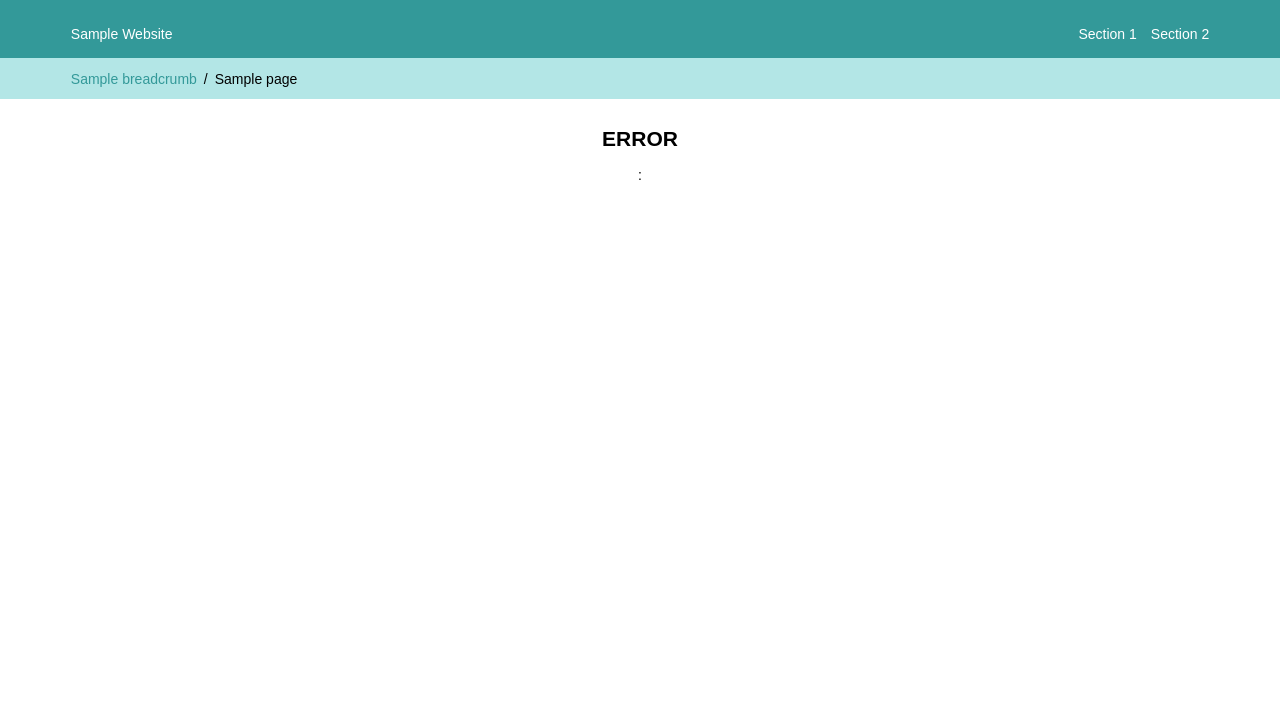
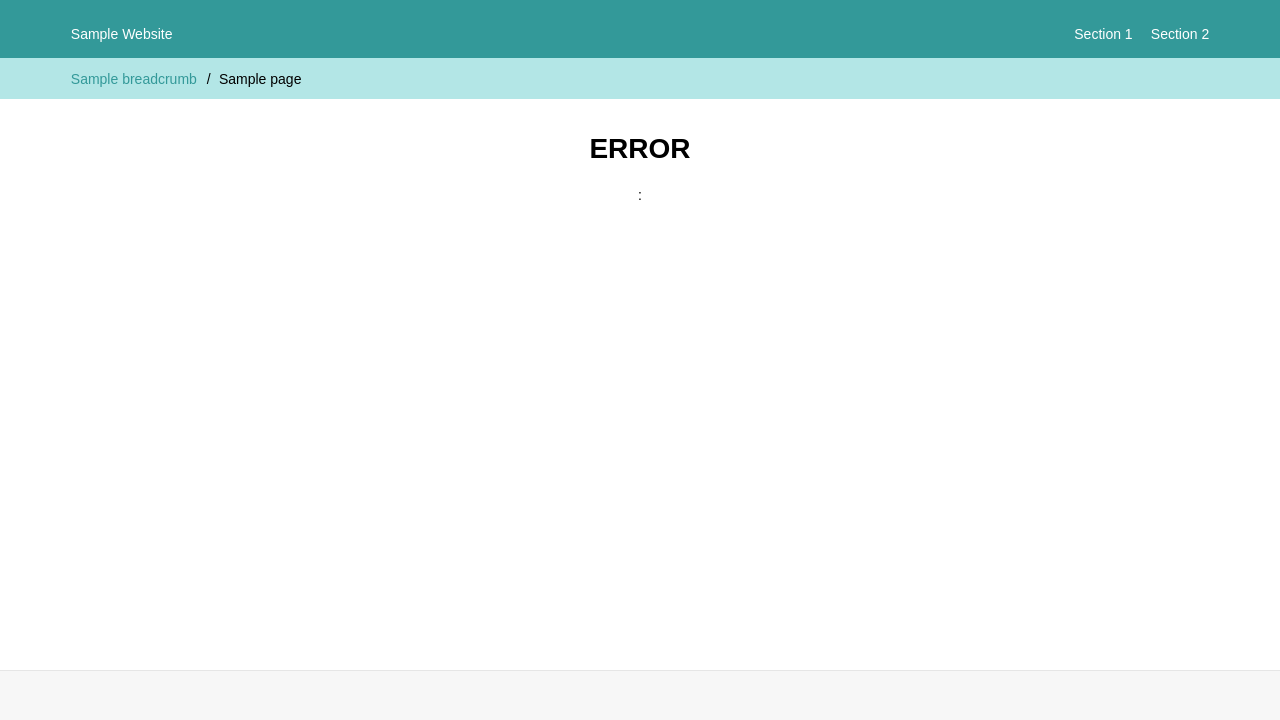
Before and after one commit to samuelbradshaw/flask-template, a Flask app: template main/templates/error.html in a window 1280 px wide. Shown: the top 720 px of the page. Run offline with Flask 2, Linux system fonts and the light colour scheme; the template is opened without the code that fills it: most values are stand-ins (such as "Sample title", 1, 10 or a date in 2020).

Commit message:
Various CSS style improvements

```diff
--- a/main/static/styles/base.css
+++ b/main/static/styles/base.css
@@ -1,6 +1,6 @@
 /* CUSTOM PROPERTIES */
 
-:root, :root[data-theme="light"] {
+:root, [data-theme="light"] {
   /* Light colors */
   --gray-97: hsl(0, 0%, 97%);
   --gray-95: hsl(0, 0%, 95%);
@@ -10,6 +10,7 @@
   --gray-50: hsl(0, 0%, 50%);
   --gray-20: hsl(0, 0%, 20%);
   --top-bar-bg: hsl(180, 50%, 40%);
+  --top-bar-text-color: hsl(0, 0%, 100%);
   --breadcrumbs-bar-bg: hsl(180, 50%, 80%);
   --page-bg: hsl(0, 0%, 100%);
   --text-color: hsl(0, 0%, 0%);
@@ -26,13 +27,14 @@
   --gray-50: hsl(0, 0%, 60%);
   --gray-20: hsl(0, 0%, 90%);
   --top-bar-bg: hsl(180, 50%, 50%);
+  --top-bar-text-color: hsl(0, 0%, 17%);
   --breadcrumbs-bar-bg: hsl(180, 50%, 20%);
   --page-bg: hsl(0, 0%, 17%);
   --text-color: var(--gray-20);
   --accent-color: hsl(180, 50%, 40%);
   --selection-color: hsl(180, 50%, 80%);
 }}
-:root[data-theme="dark"] {
+[data-theme="dark"] {
   /* Dark colors */
   --gray-97: hsl(0, 0%, 20%);
   --gray-95: hsl(0, 0%, 25%);
@@ -42,6 +44,7 @@
   --gray-50: hsl(0, 0%, 60%);
   --gray-20: hsl(0, 0%, 90%);
   --top-bar-bg: hsl(180, 50%, 50%);
+  --top-bar-text-color: hsl(0, 0%, 17%);
   --breadcrumbs-bar-bg: hsl(180, 50%, 20%);
   --page-bg: hsl(0, 0%, 17%);
   --text-color: var(--gray-20);
@@ -65,14 +68,14 @@
 
 html, body {
   margin: 0; padding: 0;
-  overflow-x: hidden;
   -webkit-text-size-adjust: 100%;
+  background-color: var(--page-bg);
 }
 html {
   font: 87.5% 'Arial', sans-serif; /* 14px (87.5% of 16px default browser font size) */
-  line-height: 1.3em;
+  line-height: 1.3;
   color: var(--text-color);
-  background-color: var(--page-bg);
+  background-color: var(--gray-97);
   padding-bottom: env(safe-area-inset-bottom);
 }
 
@@ -98,13 +101,18 @@
   display: inline-block;
 }
 #global-header a:hover { border-color: currentColor; }
-#global-header a.selected { border-color: currentColor; font-weight: bold; }
+#global-header a.selected {
+  border-color: currentColor;
+  font-weight: bold;
+  stroke: currentColor;
+  stroke-width: 2%;
+}
 #global-header ul, #global-header ol {
   list-style: none;
   margin: 0; padding: 0;
 }
 #global-header li { display: inline-block; }
-#global-header li + li { margin-left: 1rem; }
+#global-header li + li { margin-left: 1.3rem; }
 
 #top-bar {
   background-color: var(--top-bar-bg);
@@ -115,7 +123,7 @@
   padding: 1rem var(--wrapper-padding);
 }
 #top-bar a {
-  color: var(--page-bg);
+  color: var(--top-bar-text-color);
   border-bottom: 1px solid var(--top-bar-bg);
   margin-top: 0.8rem;
 }
@@ -127,12 +135,13 @@
   background-color: var(--breadcrumbs-bar-bg);
   padding-left: env(safe-area-inset-left);
   padding-right: env(safe-area-inset-right);
+  overflow-x: scroll;
 }
 #breadcrumbs-bar nav {
   padding: 0.8rem var(--wrapper-padding) 0.7rem var(--wrapper-padding);
   white-space: nowrap;
 }
-#breadcrumbs-bar li + li::before { content: "/"; position: relative; left: -0.5rem; }
+#breadcrumbs-bar li + li::before { content: "/"; position: relative; left: -0.6rem; }
 #breadcrumbs-bar a { border-bottom: 1px solid var(--breadcrumbs-bar-bg); }
 #breadcrumbs-bar a#current-page { color: inherit; border-color: var(--breadcrumbs-bar-bg); }
 
@@ -152,14 +161,28 @@
 }
 #content-wrapper {
   margin: 0; padding: 1rem var(--wrapper-padding) 2rem var(--wrapper-padding);
-  overflow: hidden;
   box-sizing: border-box;
-  min-height: 400px;
+  min-height: 70vh;
   border-radius: 0 0 1em 1em;
+}
+h1:not(:first-child),
+h2:not(:first-child),
+h3:not(:first-child),
+h4:not(:first-child),
+h5:not(:first-child) {
+  margin-top: 1.5em;
+  scroll-margin-top: 1.25em;
 }
 a { color: var(--accent-color); text-decoration: underline; cursor: pointer; }
 a:hover, a:active { color: var(--accent-color); }
 a:not([href]) { color: inherit; text-decoration: inherit; cursor: auto; }
+hr {
+  clear: both;
+  border-width: 1px 0 0 0;
+  border-style: solid;
+  border-color: var(--gray-90);
+  margin: 1.8em 0;
+}
 
 
 /* FOOTER */
@@ -167,6 +190,9 @@
 #global-footer {
   font-size: 0.9em;
   text-align: center;
-  margin: 0.8rem auto 2.4rem auto;
+  border-top: 1px solid var(--gray-90);
+  margin: 0.8rem auto 0 auto;
+  padding: 1.5em 0 2.5em 0;
+  background-color: var(--gray-97);
 }
 #global-footer a { color: var(--text-color); }
--- a/main/templates/_base.html
+++ b/main/templates/_base.html
@@ -1,5 +1,5 @@
 <!DOCTYPE html>
-<html lang="en" data-theme="{{theme}}">
+<html lang="en" data-theme="{{forced_theme}}">
   <head>
     <meta charset="utf-8">
     <title>{{page.title}}</title>
--- a/main/templates/error.html
+++ b/main/templates/error.html
@@ -2,8 +2,8 @@
 
 {% block page_specific_styles_scripts %}
 <style>
-  .error-container {
-    max-width: 450px;
+  .centered-block {
+    max-width: 550px;
     text-align: center;
     margin: 0 auto;
   }
@@ -12,7 +12,7 @@
 
 {% block content %}
 
-<section class="error-container">
+  <div class="centered-block">
     <h1>{{error.code}} ERROR</h1>
     {% if error.code == 404 %}
       <p>Page not found. Please check the URL<br >or use the links above.</p>
@@ -23,7 +23,7 @@
     {% else %}
       <p>{{error.name}}: {{error.description}}</p>
     {% endif %}
-</section>
+  </div>
 
 {% endblock %}
 
--- a/main/templates/home.html
+++ b/main/templates/home.html
@@ -4,17 +4,11 @@
 {% endblock %}
 
 {% block content %}
-
-<section>
-
   <h1>Sample Website</h1>
 
   <p>Hello World</p>
 
   <p><a href="/test-db">Test database connection</a></p>
-
-</aside>
-
 {% endblock %}
 
 {% block scripts_after %}
--- a/main/templates/test-db.html
+++ b/main/templates/test-db.html
@@ -4,9 +4,6 @@
 {% endblock %}
 
 {% block content %}
-
-<section>
-
   <h1>Test Database</h1>
 
   {% if database_name %}
@@ -15,9 +12,6 @@
     <p>Could not connect to database.</p>
     <p>{{error_message}}</p>
   {% endif %}
-
-</aside>
-
 {% endblock %}
 
 {% block scripts_after %}
--- a/main/views.py
+++ b/main/views.py
@@ -1,5 +1,4 @@
 # Python standard libraries
-import os
 
 # Third-party libraries
 from flask import Flask, render_template, request, redirect, send_from_directory, abort
@@ -13,8 +12,8 @@
 def inject_common_variables():
   site_name = config.SITE_NAME
   app_root = request.url_root.rstrip('/')
-  theme = request.args.get('theme', 'default')
-  return dict(site_name=site_name, app_root=app_root, theme=theme)
+  forced_theme = request.args.get('theme', 'default')
+  return dict(site_name=site_name, app_root=app_root, forced_theme=forced_theme)
 
 
 # ROUTES
```
Lines whose indentation alone changed are shown as unchanged.
